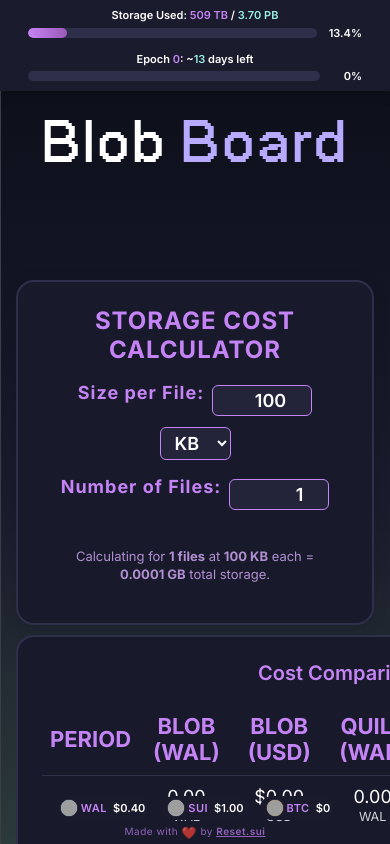
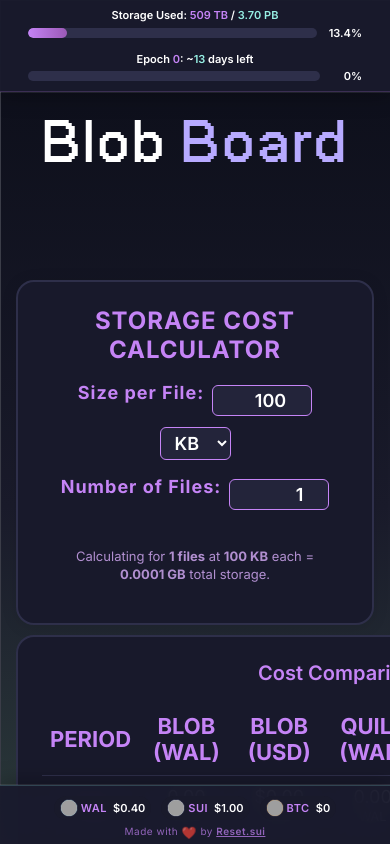
Before and after one commit to reset-codes/blobboard, a React (Vite) app: page / in a window 390 px wide. Shown: the top 844 px of the page. Built offline with nearby package versions, Linux system fonts and the light colour scheme; no server answers; grey boxes are pictures that could not be loaded.

Commit message:
fixed the foooter

```diff
--- a/src/AppCustom.css
+++ b/src/AppCustom.css
@@ -7,7 +7,9 @@
   font-style: normal;
 }
 
-body, html, #root {
+body,
+html,
+#root {
   min-height: 100vh;
   margin: 0;
   padding: 0;
@@ -56,7 +58,7 @@ body, html, #root {
   font-family: 'Inter', 'JetBrains Mono', Arial, sans-serif;
   font-size: 22px;
   font-weight: bold;
-  color:  #c3bd1e;
+  color: #c3bd1e;
   text-align: center;
 }
 
@@ -100,7 +102,7 @@ body, html, #root {
   font-family: 'Inter', 'JetBrains Mono', Arial, sans-serif;
   font-size: 13px;
   font-weight: 400;
-  color:  #D8ADFA;
+  color: #D8ADFA;
   opacity: 0.8;
   text-align: center;
   line-height: 1.4;
@@ -190,7 +192,9 @@ body, html, #root {
   text-align: center;
 }
 
-input, select, button {
+input,
+select,
+button {
   font-family: inherit;
 }
 
@@ -223,7 +227,8 @@ input, select, button {
   width: 100%;
   margin: 0 auto;
   justify-items: center;
-  align-items: start; /* Align cards to the top */
+  align-items: start;
+  /* Align cards to the top */
 }
 
 @media (max-width: 1023px) {
@@ -231,11 +236,13 @@ input, select, button {
     grid-template-columns: repeat(2, 1fr);
     gap: 1.5rem;
   }
+
   /* Adjust header padding for tablet sizes */
   .pixel-heading {
     padding-top: 110px !important;
   }
 }
+
 @media (max-width: 767px) {
   .responsive-card-grid {
     grid-template-columns: 1fr;
@@ -272,7 +279,7 @@ input, select, button {
   width: 100%;
   max-width: 420px;
   border-radius: 18px;
-  box-shadow: 0 2px 16px 0 rgba(0,0,0,0.12);
+  box-shadow: 0 2px 16px 0 rgba(0, 0, 0, 0.12);
   border: 2px solid #2e2f4a;
   background: #18192b;
   padding: clamp(1.2rem, 3vw, 2.2rem) clamp(1rem, 2vw, 2rem);
@@ -285,24 +292,32 @@ input, select, button {
 }
 
 /* Responsive font scaling for card titles/values */
-.card-title, .revenue-title {
+.card-title,
+.revenue-title {
   font-size: clamp(1.1rem, 2vw, 1.5rem);
 }
-.card-value, .revenue-value {
+
+.card-value,
+.revenue-value {
   font-size: clamp(1.1rem, 2vw, 1.25rem);
 }
-.card-sublabel, .revenue-sublabel {
+
+.card-sublabel,
+.revenue-sublabel {
   font-size: clamp(0.9rem, 1.5vw, 1.1rem);
 }
 
 .section-spacing {
-  margin-bottom: 40px; /* Adjust as needed for desired spacing */
+  margin-bottom: 40px;
+  /* Adjust as needed for desired spacing */
 }
 
 @media (max-width: 767px) {
   .section-spacing {
-    margin-bottom: 20px; /* Smaller spacing on mobile */
+    margin-bottom: 20px;
+    /* Smaller spacing on mobile */
   }
+
   .responsive-main {
     padding: 1rem clamp(1rem, 4vw, 2.5rem);
   }
@@ -322,7 +337,7 @@ input, select, button {
   border-radius: 18px;
   border: 2px solid #2e2f4a;
   background: #18192b;
-  box-shadow: 0 2px 16px 0 rgba(0,0,0,0.12);
+  box-shadow: 0 2px 16px 0 rgba(0, 0, 0, 0.12);
   box-sizing: border-box;
 }
 
@@ -331,6 +346,7 @@ input, select, button {
     padding: 1rem 0.5rem;
     margin-top: 1rem;
   }
+
   .data-box {
     padding: 1rem 0.5rem;
   }
@@ -372,6 +388,7 @@ input, select, button {
     align-items: center;
     gap: 18px;
   }
+
   .data-box {
     min-width: 180px;
     width: 90%;
@@ -395,56 +412,75 @@ input, select, button {
   border-radius: 14px;
   border: 2px solid #2e2f4a;
   color: #fff;
-  box-shadow: 0 2px 16px 0 rgba(0,0,0,0.10);
+  box-shadow: 0 2px 16px 0 rgba(0, 0, 0, 0.10);
   padding: 18px 0;
 }
-.result-table th, .result-table td {
+
+.result-table th,
+.result-table td {
   padding: 10px 18px;
   text-align: center;
 }
+
 .result-table th {
   color: #C584F6;
   font-weight: 600;
   font-size: 1.05rem;
 }
+
 .result-table tr:not(:last-child) td {
   border-bottom: 1px solid #2e2f4a;
 }
 
 @media (max-width: 600px) {
-  .result-table th, .result-table td {
+
+  .result-table th,
+  .result-table td {
     padding: 7px 4px;
     font-size: 0.95rem;
   }
+
   .price-footer {
     flex-direction: column;
     gap: 16px;
     padding: 18px 2vw 10px 2vw;
   }
+
   .price-footer .price-item {
     width: 90vw;
     justify-content: flex-start;
     padding: 10px 8px;
   }
+
   .data-row {
     align-items: center;
     justify-content: center;
     text-align: center;
   }
+
   .data-box {
     margin-left: auto;
     margin-right: auto;
     text-align: center;
   }
-  .section-title, h1, h2, h3, h4, h5, h6 {
+
+  .section-title,
+  h1,
+  h2,
+  h3,
+  h4,
+  h5,
+  h6 {
     text-align: center !important;
   }
+
   form {
     flex-direction: column !important;
     align-items: center !important;
     text-align: center !important;
     gap: 10px !important;
   }
+
   .result-table {
     margin-left: auto;
     margin-right: auto;
@@ -461,6 +497,7 @@ input, select, button {
   flex-wrap: wrap;
   gap: 24px;
 }
+
 .card-col {
   display: flex;
   flex-direction: column;
@@ -468,56 +505,67 @@ input, select, button {
   flex: 1 1 0;
   min-width: 220px;
 }
+
 .data-box {
   flex: 1 1 0;
   min-width: 0;
 }
+
 @media (max-width: 900px) {
   .card-grid {
     flex-direction: column;
     gap: 18px;
   }
+
   .card-col {
     flex-direction: row;
     gap: 18px;
   }
+
   .data-box {
     min-width: 140px;
     font-size: 0.95rem;
   }
 }
+
 @media (max-width: 600px) {
   .card-grid {
     flex-direction: column;
     gap: 12px;
   }
+
   .card-col {
     flex-direction: column;
     gap: 12px;
   }
+
   .data-box {
     min-width: 0;
     width: 100%;
     font-size: 0.92rem;
   }
 }
-/
-* Responsive Footer Styles */
+
+/* Responsive Footer Styles */
 .app-footer {
   position: fixed !important;
   left: 0 !important;
   bottom: 0 !important;
   right: 0 !important;
-  width: 100% !important;
-  background: rgba(35,36,58,0.95) !important;
-  backdrop-filter: blur(10px);
-  box-shadow: 0 -2px 16px 0 rgba(0,0,0,0.12);
+  width: 100vw !important;
+  min-width: 100% !important;
+  background: rgba(26, 27, 45, 0.95) !important;
+  backdrop-filter: blur(15px) saturate(180%);
+  -webkit-backdrop-filter: blur(15px) saturate(180%);
+  box-shadow: 0 -4px 20px 0 rgba(0, 0, 0, 0.25), 0 -1px 0 0 rgba(255, 255, 255, 0.1);
   z-index: 9999 !important;
   padding: 18px 0 10px 0;
-  border-top: 1px solid #393a5a;
+  border-top: 1px solid rgba(147, 240, 229, 0.2);
   box-sizing: border-box !important;
   display: block !important;
   visibility: visible !important;
+  opacity: 1 !important;
+  transform: translateZ(0) !important;
 }
 
 .footer-conversion-info {
@@ -618,14 +666,20 @@ input, select, button {
     left: 0 !important;
     bottom: 0 !important;
     right: 0 !important;
+    width: 100vw !important;
+    min-width: 100% !important;
     z-index: 9999 !important;
     padding: 8px 0 6px 0;
     display: block !important;
     visibility: visible !important;
+    opacity: 1 !important;
+    transform: translateZ(0) !important;
+    -webkit-backdrop-filter: blur(15px) saturate(180%);
   }
 
   .footer-conversion-info {
-    display: none; /* Hide conversion info on mobile to save space */
+    display: none;
+    /* Hide conversion info on mobile to save space */
   }
 
   .footer-prices {
@@ -670,10 +724,15 @@ input, select, button {
     left: 0 !important;
     bottom: 0 !important;
     right: 0 !important;
+    width: 100vw !important;
+    min-width: 100% !important;
     z-index: 9999 !important;
     padding: 6px 0 4px 0;
     display: block !important;
     visibility: visible !important;
+    opacity: 1 !important;
+    transform: translateZ(0) !important;
+    -webkit-backdrop-filter: blur(15px) saturate(180%);
   }
 
   .footer-prices {
@@ -704,20 +763,52 @@ input, select, button {
     font-size: 10px;
     margin-top: 3px;
   }
-}/* M
+}
+
+/* M
 ain content padding to account for footer */
 .main-content {
-  padding-bottom: 180px; /* Default padding for desktop */
+  padding-bottom: 100px;
+  /* Reduced padding for desktop - just enough to clear footer */
 }
 
 @media (max-width: 768px) {
   .main-content {
-    padding-bottom: 80px; /* Reduced padding for mobile */
+    padding-bottom: 70px;
+    /* Reduced padding for mobile */
   }
 }
 
 @media (max-width: 480px) {
   .main-content {
-    padding-bottom: 70px; /* Even smaller padding for very small screens */
+    padding-bottom: 60px;
+    /* Minimal padding for very small screens */
   }
 }
+
+/*
+Force footer to always be visible - debugging styles */
+footer.app-footer {
+  position: fixed !important;
+  bottom: 0 !important;
+  left: 0 !important;
+  right: 0 !important;
+  z-index: 99999 !important;
+  display: block !important;
+  visibility: visible !important;
+  opacity: 1 !important;
+}
+
+/* Ensure footer spans full width on all devices */
+@media screen and (min-width: 1px) {
+  .app-footer {
+    position: fixed !important;
+    bottom: 0 !important;
+    left: 0 !important;
+    right: 0 !important;
+    width: 100% !important;
+    z-index: 9999 !important;
+    display: block !important;
+    visibility: visible !important;
+  }
+}
--- a/src/components/TopStatsBar.jsx
+++ b/src/components/TopStatsBar.jsx
@@ -23,9 +23,11 @@ const TopStatsBar = ({ isLoading, totalDataStoredTB, frostPerMiB, epochInfo }) =
         top: 0,
         left: 0,
         width: '100%',
-        background: '#1a1b2d',
+        background: 'rgba(26, 27, 45, 0.95)',
+        backdropFilter: 'blur(15px) saturate(180%)',
         padding: 'clamp(8px, 2vw, 16px) clamp(12px, 3vw, 24px)',
-        boxShadow: '0 4px 12px rgba(0, 0, 0, 0.15)',
+        boxShadow: '0 4px 20px rgba(0, 0, 0, 0.25), 0 1px 0 rgba(255, 255, 255, 0.1)',
+        borderBottom: '1px solid rgba(197, 132, 246, 0.2)',
         zIndex: 99,
         boxSizing: 'border-box',
         textAlign: 'center',
@@ -43,9 +45,11 @@ const TopStatsBar = ({ isLoading, totalDataStoredTB, frostPerMiB, epochInfo }) =
       top: 0,
       left: 0,
       width: '100%',
-      background: '#1a1b2d',
+      background: 'rgba(26, 27, 45, 0.95)',
+      backdropFilter: 'blur(15px) saturate(180%)',
       padding: 'clamp(8px, 2vw, 16px) clamp(12px, 3vw, 24px)',
-      boxShadow: '0 4px 12px rgba(0, 0, 0, 0.15)',
+      boxShadow: '0 4px 20px rgba(0, 0, 0, 0.25), 0 1px 0 rgba(255, 255, 255, 0.1)',
+      borderBottom: '1px solid rgba(197, 132, 246, 0.2)',
       zIndex: 99,
       boxSizing: 'border-box',
     }}>
```
